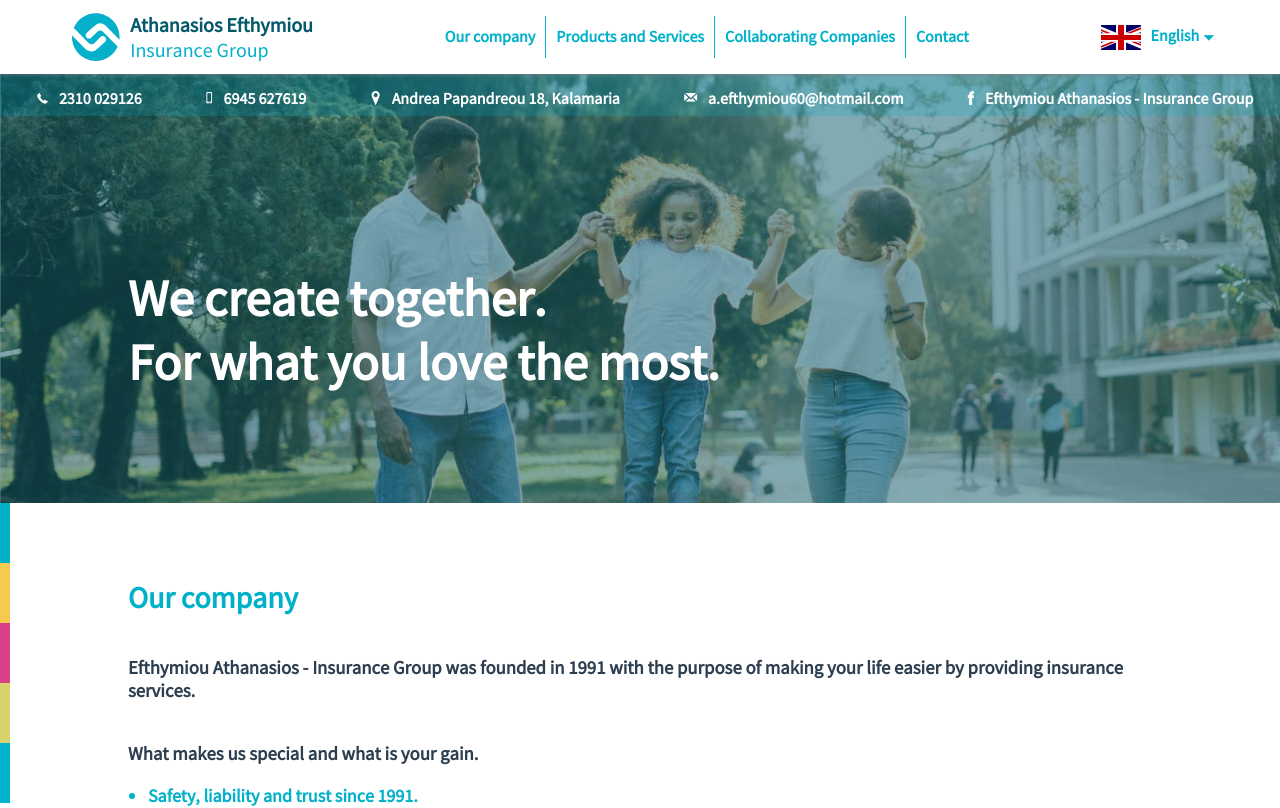
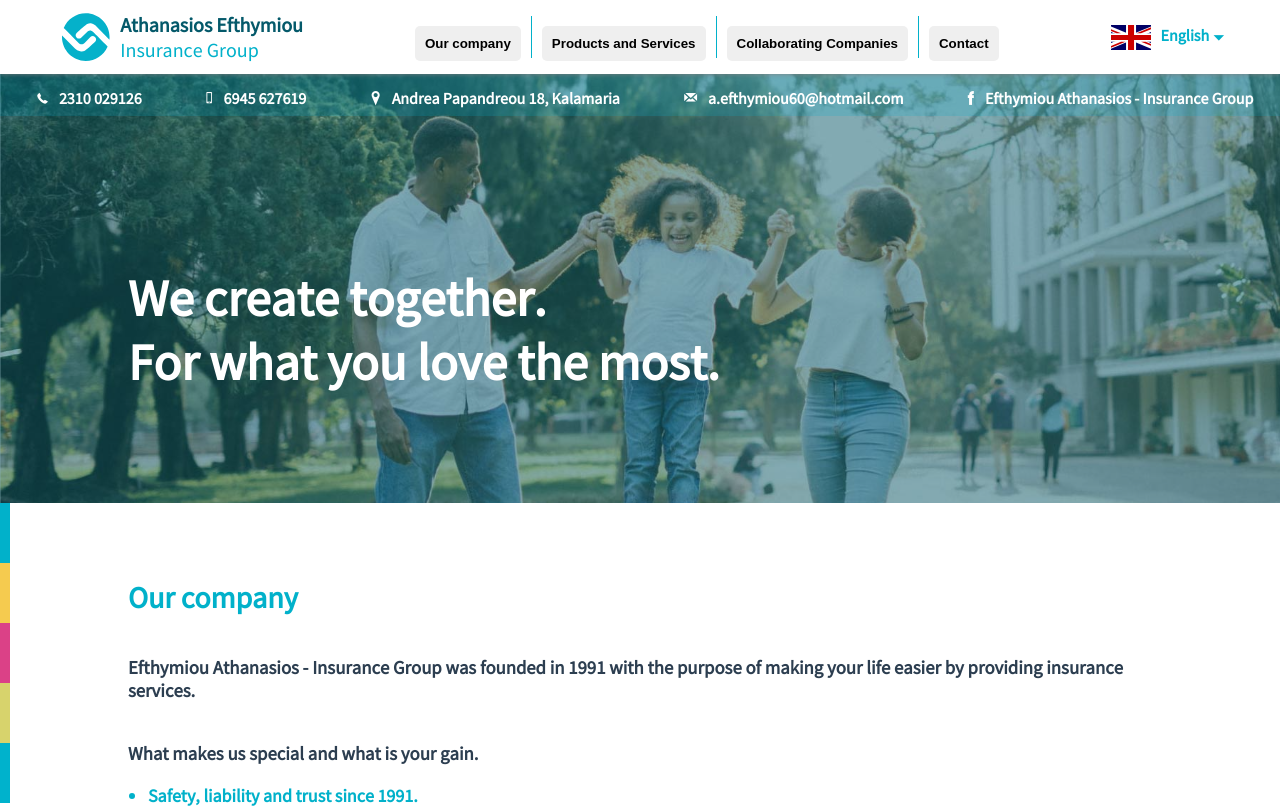
Before and after one commit to Sthanasis/Insurance-Group, a Vue app: page / in a window 1280 px wide. Shown: the top 808 px of the page. Built offline with nearby package versions, Linux system fonts and the light colour scheme.

Commit message:
just commit

```diff
--- a/src/components/navigation/NavigationItems.vue
+++ b/src/components/navigation/NavigationItems.vue
@@ -1,39 +1,25 @@
 <template>
   <ul>
     <BurgerMenu />
-    <router-link class="navigationItem" :to="link1" active-class="active" exact
-      ><a>
-        {{ $t('navigation.navItem1') }}
-      </a></router-link
-    >
-    <router-link class="navigationItem" :to="link2" active-class="active" exact
-      ><a>
-        {{ $t('navigation.navItem2') }}
-      </a></router-link
-    >
-    <router-link class="navigationItem" :to="link3" active-class="active" exact
-      ><a>
-        {{ $t('navigation.navItem3') }}
-      </a></router-link
-    >
-    <router-link class="navigationItem" :to="link4" active-class="active" exact
-      ><a>
-        {{ $t('navigation.navItem4') }}
-      </a></router-link
-    >
+    <NavigationItem
+      v-for="navItem in navItems"
+      :key="navItem.id"
+      :caption="navItem.caption"
+      :isSelected="navItem.isSelected"
+      :id="navItem.id"
+      :selectedId="selectedId"
+      @navigate="navigateToItem"
+    />
   </ul>
 </template>
 
 <script>
+import NavigationItem from '../navigation/NavigationItem';
 import BurgerMenu from '../navigation/BurgerMenu.vue';
 export default {
   data() {
     return {
       selectedId: null,
-      link1: { name: 'Company', hash: '#company' },
-      link2: { name: 'ProductsAndServices', hash: '#ProductsAndServices' },
-      link3: { name: 'Collaborating', hash: '#collaboratingCompanies' },
-      link4: { name: 'Contact', hash: '#contact' },
     };
   },
   props: {
@@ -43,6 +29,7 @@ export default {
   },
   components: {
     BurgerMenu,
+    NavigationItem,
   },
   methods: {
     navigateToItem(event) {
```
